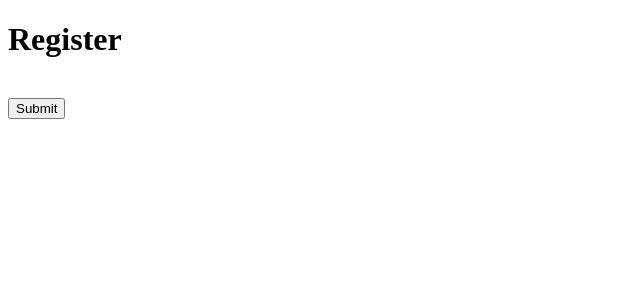
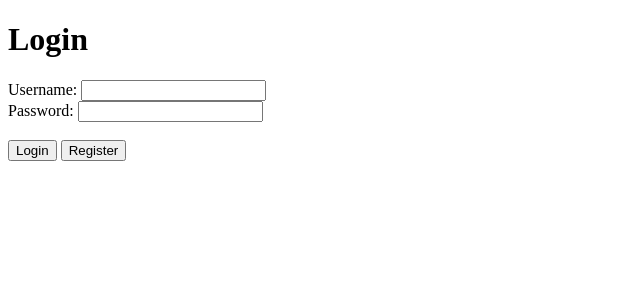
Before and after one commit to SID12214737/talkingapp, a Flask app: page /login in a window 1280 px wide. Shown: the top 300 px of the page, without its empty margins (0-640 px from the left). Run offline with Flask 3, Linux system fonts and the light colour scheme; some libraries are stand-ins or nearby versions.

Commit message:
login page touches

```diff
--- a/templates/login.html
+++ b/templates/login.html
@@ -7,13 +7,29 @@
     <script src="https://www.google.com/recaptcha/api.js" async defer></script>
 </head>
 <body>
-    <h1>Register</h1>
-    <form method="post">
-            <form action="?" method="POST">
-            <div class="g-recaptcha" data-sitekey="6LfSZsgpAAAAAJ1N_BhqxGnj4eljIHTU9PypAaMW"></div>
-            <br/>
-            <input type="submit" value="Submit">
-          </form>
-    </form>
+    <div class="Card">
+        <div class="container CardInner">
+            <form action="/login" method="POST">
+                <h1>Login</h1>
+                {% if error %}
+                <p style="color: red;">{{ error }}</p>
+                {% endif %}
+                <label for="username">Username:</label>
+                <input class="InputContainer" type="text" name="username" id="username" required>
+                <br>
+                <label for="password">Password:</label>
+                <input type="password" name="password" id="password" required>
+                <br>
+                <form action="?" method="POST">
+                    <div class="g-recaptcha" data-sitekey="6LfSZsgpAAAAAJ1N_BhqxGnj4eljIHTU9PypAaMW"></div>
+                    <br/>
+                  </form>
+                <div class="button-container">
+                    <button type="submit">Login</button>
+                    <button type="button" onclick="redirectToRegister()">Register</button>
+                </div>
+            </form>
+        </div>
+    </div>
 </body>
 </html>
```
